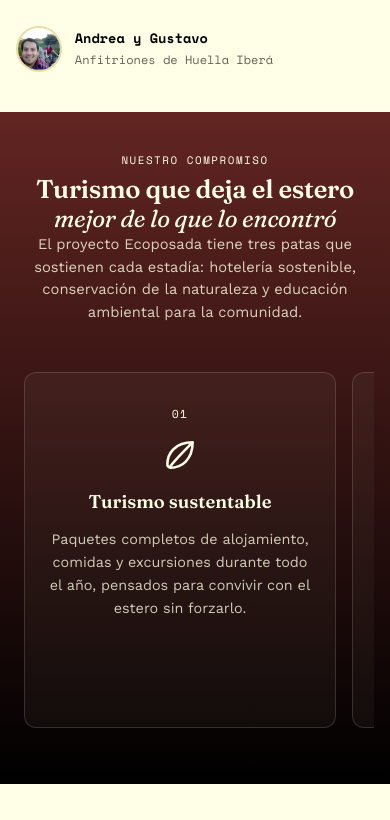
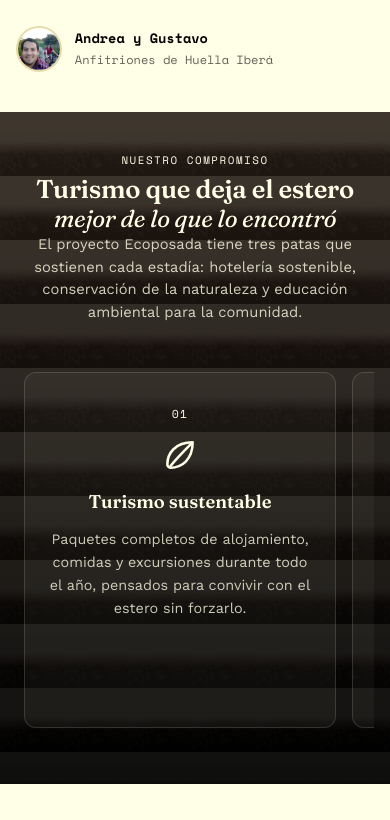
Before and after one commit to Psinox/huella-ibera, a plain HTML site: page index.html in a window 390 px wide. Shown: the part 1664-2484 px from the top of the page. Drawn offline with nearby package versions, Linux system fonts and the light colour scheme; no server answers; a web font is replaced by a local one.

Commit message:
Nav: isotipo + logotipo en header. Compromiso: fondo tapiz pattern

```diff
--- a/css/style.css
+++ b/css/style.css
@@ -502,7 +502,10 @@ a:focus-visible, button:focus-visible, input:focus-visible, textarea:focus-visib
    SECCIONES — espaciado base
    ========================================================================= */
 .section{ padding: clamp(3.5rem, 8vw, 7.5rem) 0; position:relative; }
-.section.on-dark{ background: linear-gradient(180deg, var(--clay) 0%, #000000 100%); color: var(--paper); }
+.section.on-dark{ background: linear-gradient(180deg, rgba(37,28,21,.88) 0%, rgba(0,0,0,.94) 100%), url('../images/tapiz-400.svg') repeat; color: var(--paper); }
+@media (max-width: 480px){
+  .section.on-dark{ background: linear-gradient(180deg, rgba(37,28,21,.88) 0%, rgba(0,0,0,.94) 100%), url('../images/tapiz-200.svg') repeat; }
+}
 .section.on-paper-deep{ background: var(--paper-deep); }
 .section-head{ max-width: 46em; }
 .section-head.center{ margin-inline:auto; text-align:center; }
```
Also changed, not shown: images/tapiz-200.svg (added), images/tapiz-400.svg (added).
